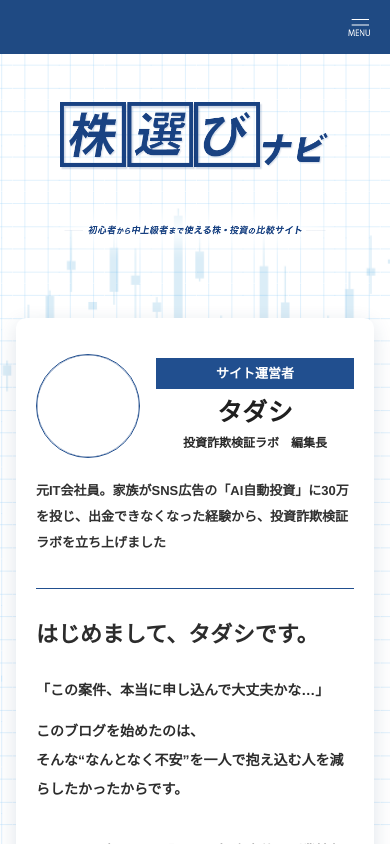
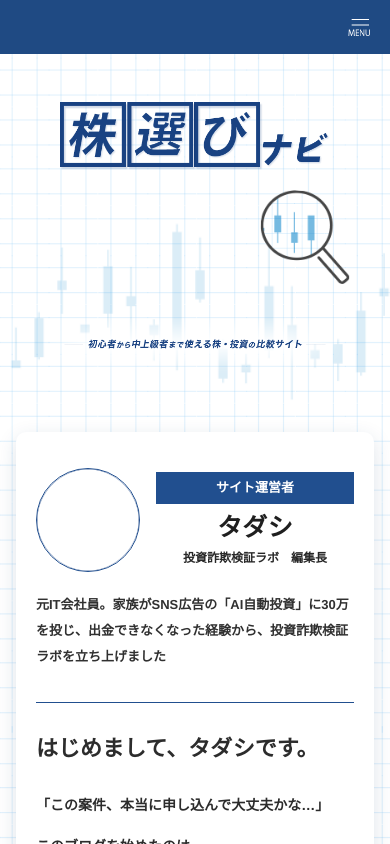
Before and after one commit to yuuma465/kabu-erabi-navi, a React (Vite) app: page / in a window 390 px wide. Shown: the top 844 px of the page. Built offline with nearby package versions, Linux system fonts and the light colour scheme.

Commit message:
Restore mobile hero search icon

```diff
--- a/src/components/Hero.tsx
+++ b/src/components/Hero.tsx
@@ -49,6 +49,16 @@ export default function Hero() {
           </picture>
         </div>
 
+        <picture className="mt-5 flex w-full max-w-[517px] justify-end pr-6 lg:hidden">
+          <img
+            src={assetPath("assets/sp/top/search.png")}
+            alt=""
+            className="h-auto w-[clamp(76px,23vw,108px)] object-contain"
+            aria-hidden="true"
+            loading="eager"
+          />
+        </picture>
+
         <picture>
           <source media="(min-width: 1024px)" srcSet={assetPath("assets/pc/top/subtitle.png")} />
           <img
```
